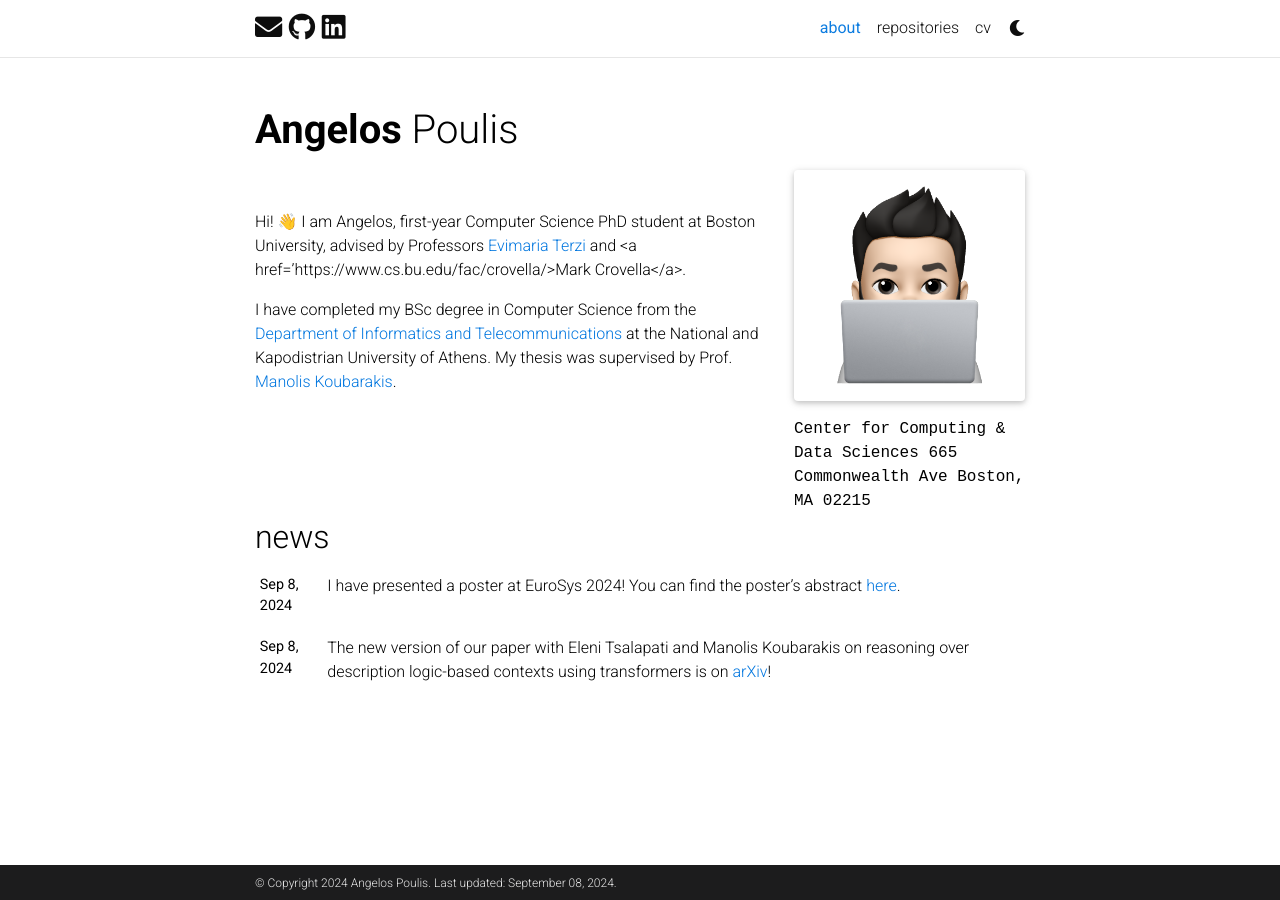
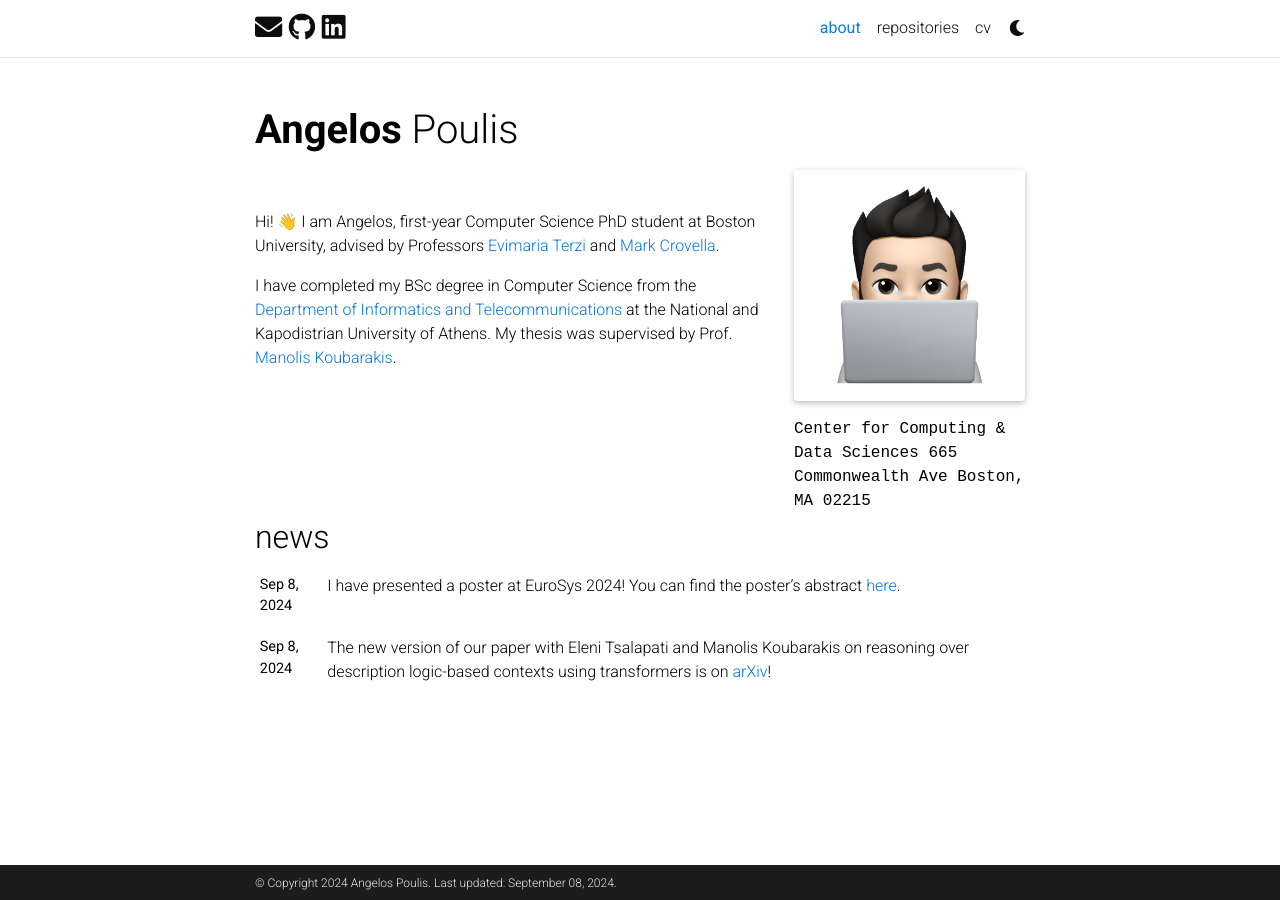
Before and after one commit to angelosps/angelosps.github.io, a Jekyll site: the page built from _pages/about.md, in a window 1280 px wide. Built offline with Jekyll 4.4.1, drawn with Linux system fonts in a browser that asks for light colours; full-size pictures stand in for the smaller copies a plugin makes; emoji names are drawn with the system emoji font; comment, search, counter and statistics services are not loaded; a style sheet for code colours, icons or effects is not loaded.

Commit message:
link fixed

```diff
--- a/_pages/about.md
+++ b/_pages/about.md
@@ -18,6 +18,6 @@ social: false  # includes social icons at the bottom of the page
 ---
 <br>
 
-Hi! :wave: I am Angelos, first-year Computer Science PhD student at Boston University, advised by Professors <a href='https://cs-people.bu.edu/evimaria/'>Evimaria Terzi</a> and <a href='https://www.cs.bu.edu/fac/crovella/>Mark Crovella</a>.
+Hi! :wave: I am Angelos, first-year Computer Science PhD student at Boston University, advised by Professors <a href='https://cs-people.bu.edu/evimaria/'>Evimaria Terzi</a> and <a href='https://www.cs.bu.edu/fac/crovella/'>Mark Crovella</a>.
 
 I have completed my BSc degree in Computer Science from the <a href='https://www.di.uoa.gr/en'>Department of Informatics and Telecommunications</a> at the National and Kapodistrian University of Athens. My thesis was supervised by Prof. <a href='https://cgi.di.uoa.gr/~koubarak/'>Manolis Koubarakis</a>.
```
